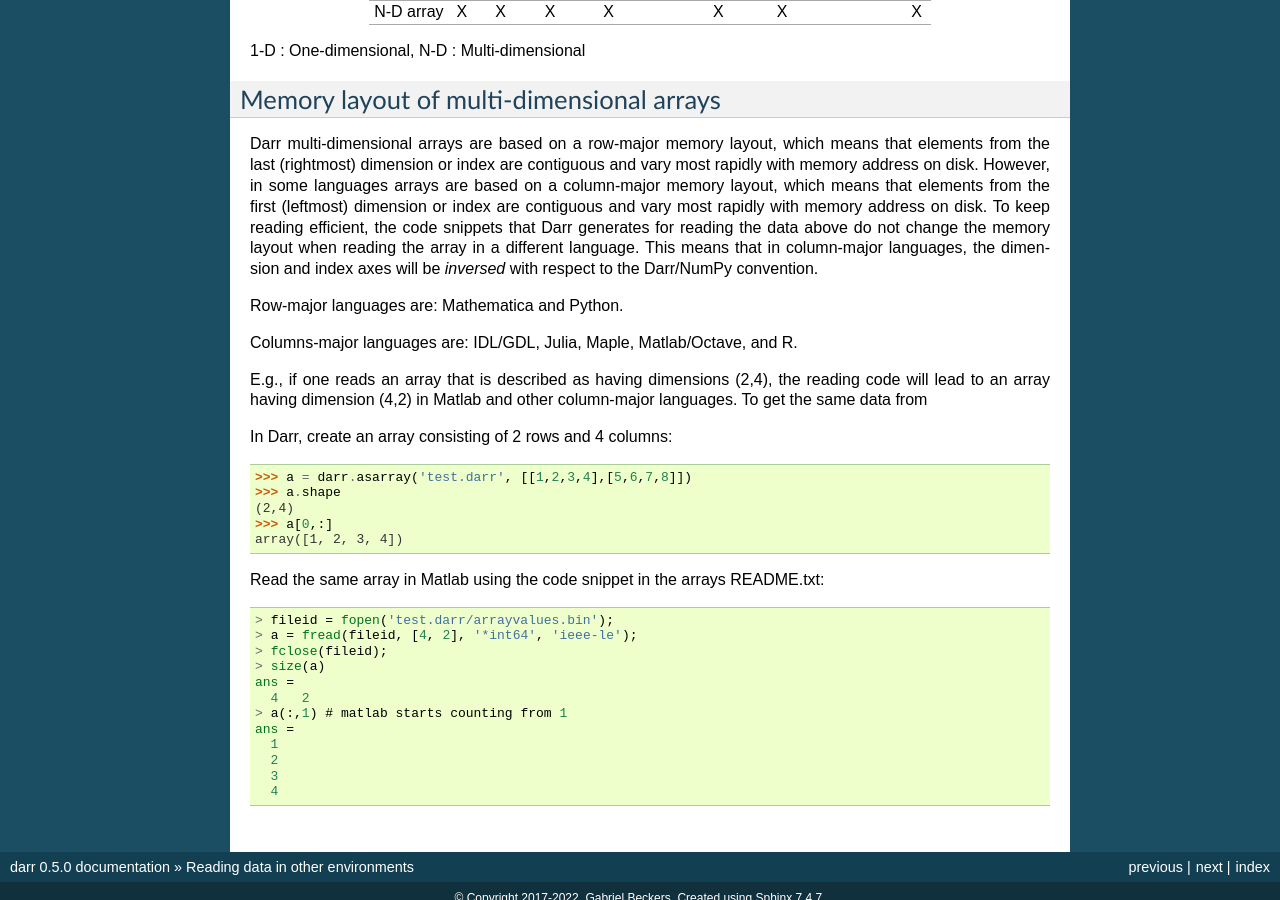
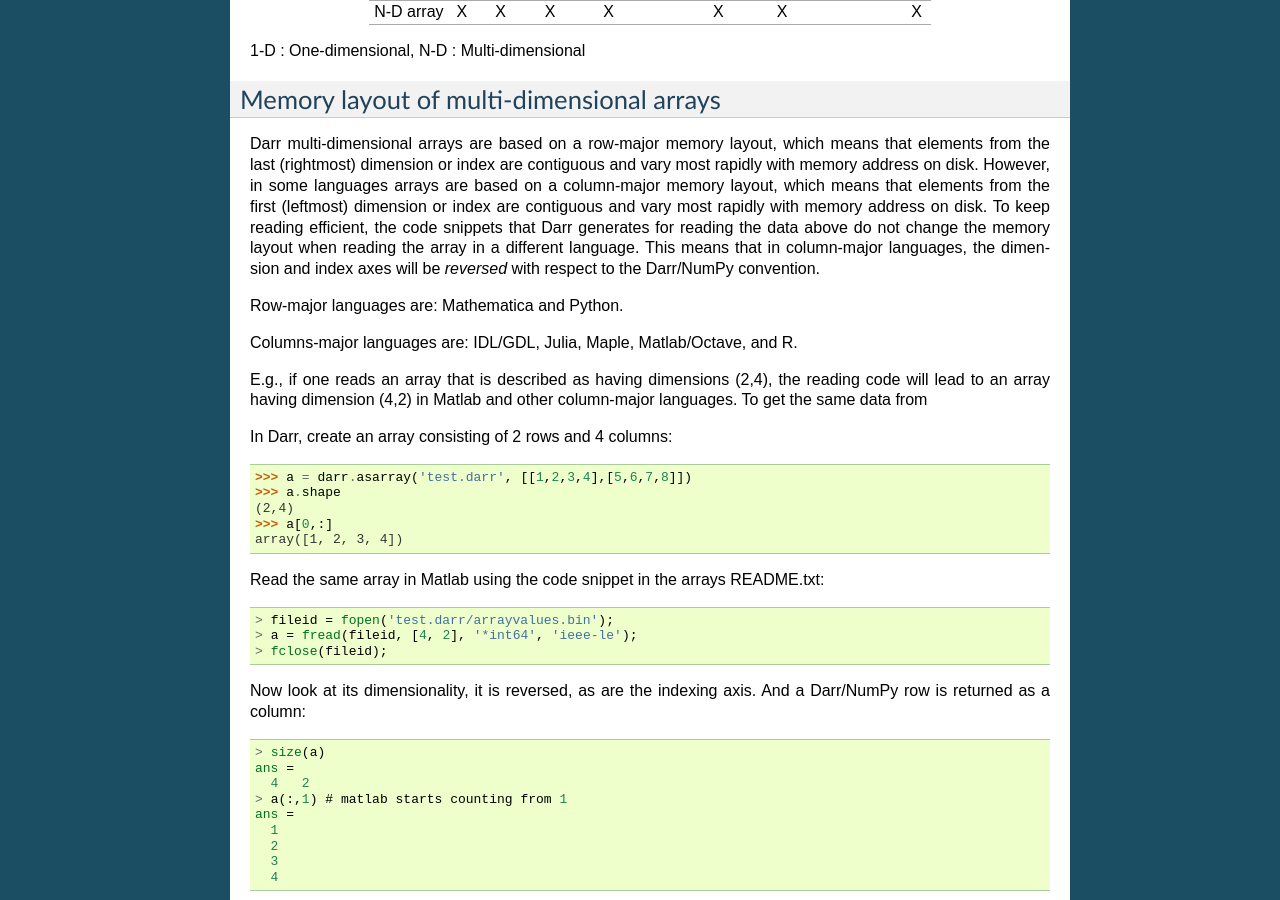
Before and after one commit to gbeckers/Darr, a Sphinx documentation site: the page built from docs/readcode.rst, in a window 1280 px wide and 900 px high, scrolled down 1875 px. Built offline with Sphinx 7.4.7, drawn with Linux system fonts in a browser that asks for light colours.

Commit message:
reverse vs inverse

```diff
--- a/docs/readcode.rst
+++ b/docs/readcode.rst
@@ -141,7 +141,7 @@ elements from the first (leftmost) dimension or index are contiguous and vary
 most rapidly with memory address on disk. To keep reading efficient, the
 code snippets that Darr generates for reading the data above do not change the
 memory layout when reading the array in a different language. This means that
-in column-major languages, the dimension and index axes will be *inversed*
+in column-major languages, the dimension and index axes will be *reversed*
 with respect to the Darr/NumPy convention.
 
 Row-major languages are: Mathematica and Python.
@@ -169,6 +169,12 @@ Read the same array in Matlab using the code snippet in the arrays README.txt:
     > fileid = fopen('test.darr/arrayvalues.bin');
     > a = fread(fileid, [4, 2], '*int64', 'ieee-le');
     > fclose(fileid);
+
+Now look at its dimensionality, it is reversed, as are the indexing axis. And
+a Darr/NumPy row is returned as a column:
+
+.. code:: matlab
+
     > size(a)
     ans =
       4   2
```
Also changed, not shown: 1 other file.
